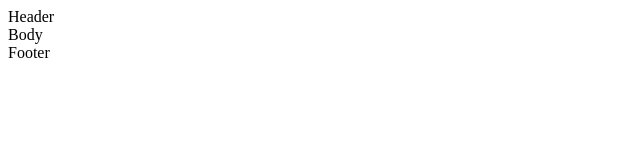
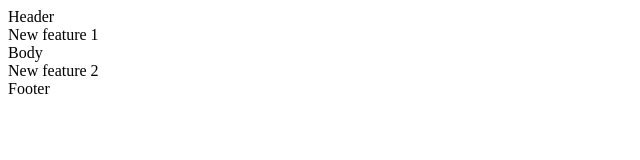
Before and after one commit to ManuelP84/git_practice_mitocode, a plain HTML site: page new_feature.html in a window 1280 px wide. Shown: the whole page, without its empty margins (0-640 px from the left). Drawn offline with Linux system fonts and the light colour scheme.

Commit message:
New feature. Section included

```diff
--- a/new_feature.html
+++ b/new_feature.html
@@ -8,7 +8,9 @@
 </head>
 <body>
     <header>Header</header>
+    <section>New feature 1</section>
     <body>Body</body>
+    <section>New feature 2</section>
     <footer>Footer</footer>
 </body>
 </html>
```
